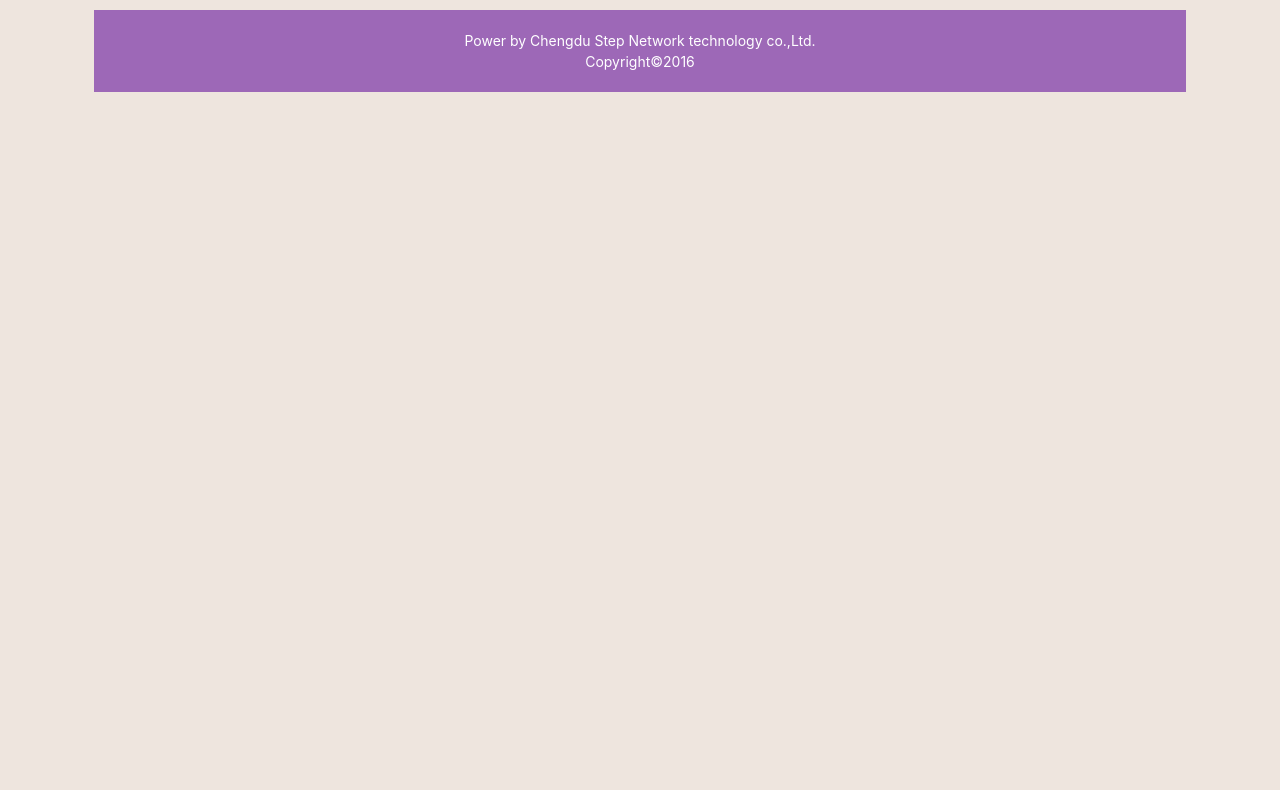
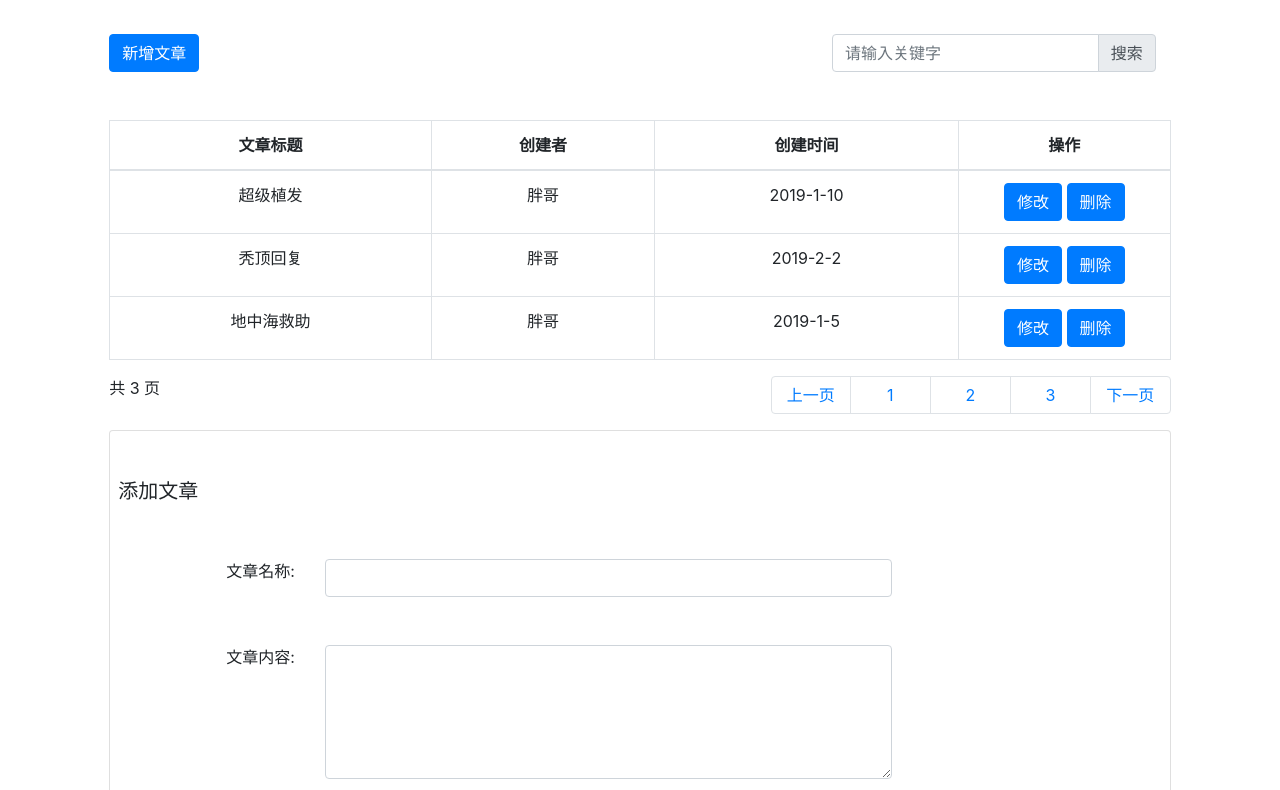
Before and after one commit to skySoft-cloud/hair_project, a plain HTML site: page page/manage_article.html in a window 1280 px wide. Shown: the part 102-892 px from the top of the page. Before the commit the page ends 800 px from the top, so only its background shows below. Drawn offline with Linux system fonts and the light colour scheme.

Commit message:
【提交代码】

```diff
--- a/page/manage_article.html
+++ b/page/manage_article.html
@@ -6,8 +6,22 @@
     <title>密发网</title>
     <link rel="stylesheet" href="../style/bootstrap.min.css">
     <link rel="stylesheet" href="../style/all.css">
+    <style>
+        .no-class {
+            background-color: #fff;
+        }
+
+        .page-item {
+            text-align: center;
+            width: 80px;
+        }
+
+        .page-item a {
+            min-width: 80px;
+        }
+    </style>
 </head>
-<body>
+<body class="no-class">
 <div class="row mt-3">
     <div class="col-md-12 d-flex">
         <!--logo-->
@@ -21,7 +35,86 @@
         </div>
     </div>
 </div>
-
+<div class="row mt-3">
+    <div class="col-md-10 m-auto d-flex flex-column flex-wrap pt-4 pb-4">
+        <div class="d-flex justify-content-between">
+            <button class="btn btn-primary">新增文章</button>
+            <div class="input-group col-md-4">
+                <input type="text" class="form-control" placeholder="请输入关键字" aria-label="Recipient's username"
+                       aria-describedby="basic-addon2">
+                <div class="input-group-append">
+                    <span class="input-group-text" id="basic-addon2">搜索</span>
+                </div>
+            </div>
+        </div>
+        <table class="mt-5 table table-bordered table-hover text-center">
+            <thead>
+            <tr>
+                <th>文章标题</th>
+                <th>创建者</th>
+                <th>创建时间</th>
+                <th width="20%">操作</th>
+            </tr>
+            </thead>
+            <tbody>
+            <tr>
+                <td>超级植发</td>
+                <td>胖哥</td>
+                <td>2019-1-10</td>
+                <td>
+                    <button class="btn btn-primary">修改</button>
+                    <button class="btn btn-primary">删除</button>
+                </td>
+            </tr>
+            <tr>
+                <td>秃顶回复</td>
+                <td>胖哥</td>
+                <td>2019-2-2</td>
+                <td>
+                    <button class="btn btn-primary">修改</button>
+                    <button class="btn btn-primary">删除</button>
+                </td>
+            </tr>
+            <tr>
+                <td>地中海救助</td>
+                <td>胖哥</td>
+                <td>2019-1-5</td>
+                <td>
+                    <button class="btn btn-primary">修改</button>
+                    <button class="btn btn-primary">删除</button>
+                </td>
+            </tr>
+            </tbody>
+        </table>
+        <div class="d-flex justify-content-between">
+            <span>共 3 页</span>
+            <ul class="pagination">
+                <li class="page-item"><a class="page-link" href="#">上一页</a></li>
+                <li class="page-item"><a class="page-link" href="#">1</a></li>
+                <li class="page-item"><a class="page-link" href="#">2</a></li>
+                <li class="page-item"><a class="page-link" href="#">3</a></li>
+                <li class="page-item"><a class="page-link" href="#">下一页</a></li>
+            </ul>
+        </div>
+        <div class="card">
+            <h5 class="mt-5 ml-2">添加文章</h5>
+            <div class="d-flex flex-column align-items-center col-md-10">
+                <div class="d-flex col-md-10 mt-5">
+                    <label class="col-md-2" for="usr">文章名称:</label>
+                    <input type="text" class="form-control" id="usr">
+                </div>
+                <div class="d-flex col-md-10 mt-5">
+                    <label class="col-md-2" for="comment">文章内容:</label>
+                    <textarea class="form-control" rows="5" id="comment"></textarea>
+                </div>
+                <div class="col-md-10 mt-5 text-center">
+                    <button class="btn btn-primary mr-3">提交</button>
+                    <button class="btn btn-primary">清空</button>
+                </div>
+            </div>
+        </div>
+    </div>
+</div>
 <footer class="row mt-3">
     <div class="col-md-10 m-auto d-flex flex-column align-items-center justify-content-center">
         <span>Power by Chengdu Step Network technology co.,Ltd.</span>
```
